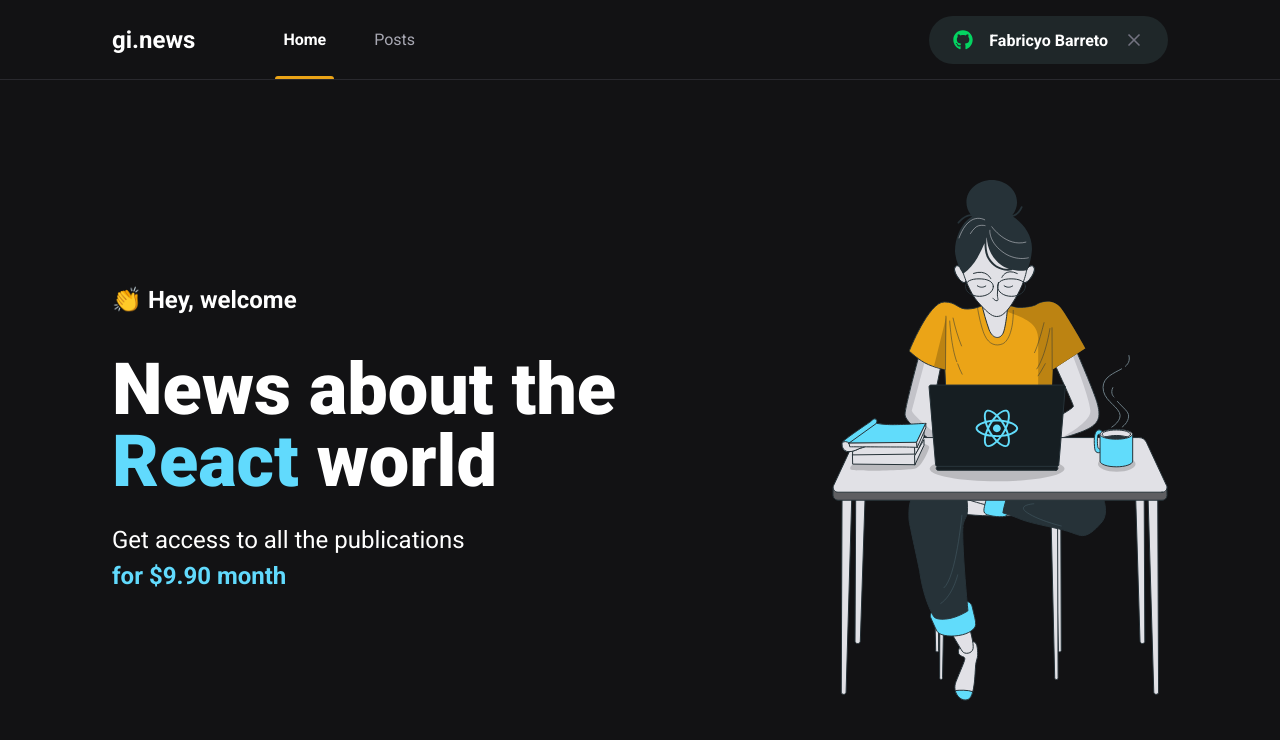
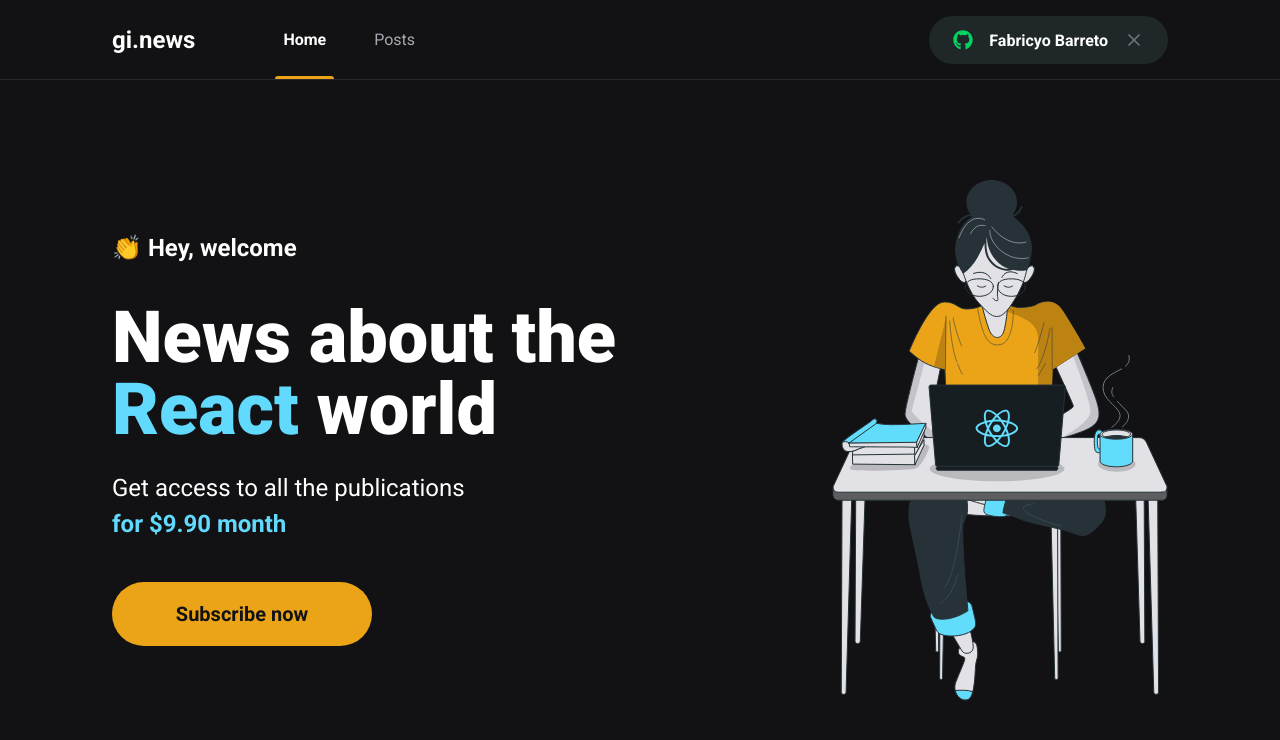
Before and after one commit to gunners-pro/ginews, a Next.js app: page / in a window 1280 px wide. Shown: the top 740 px of the page. Built offline with nearby package versions, Linux system fonts and the light colour scheme.

Commit message:
Component: Foi estruturado/estilizado o SubscribeButton

```diff
--- /dev/null
+++ b/src/components/SubscribeButton/index.tsx
@@ -0,0 +1,9 @@
+import styles from './styles.module.scss';
+
+export function SubscribeButton(): JSX.Element {
+  return (
+    <button type="button" className={styles.subscribeButton}>
+      Subscribe now
+    </button>
+  );
+}
--- /dev/null
+++ b/src/components/SubscribeButton/styles.module.scss
@@ -0,0 +1,18 @@
+.subscribeButton {
+  height: 4rem;
+  width: 260px;
+  border: 0;
+  border-radius: 2rem;
+  background: var(--yellow-500);
+  color: var(--gray-900);
+  font-size: 1.25rem;
+  font-weight: bold;
+  display: flex;
+  align-items: center;
+  justify-content: center;
+  transition: filter 0.2s;
+
+  &:hover {
+    filter: brightness(0.8);
+  }
+}
--- a/src/pages/home.module.scss
+++ b/src/pages/home.module.scss
@@ -37,4 +37,8 @@
       font-weight: bold;
     }
   }
+
+  button {
+    margin-top: 2.5rem;
+  }
 }
--- a/src/pages/index.tsx
+++ b/src/pages/index.tsx
@@ -1,4 +1,5 @@
 import Head from 'next/head';
+import { SubscribeButton } from '../components/SubscribeButton';
 
 import styles from './home.module.scss';
 
@@ -27,6 +28,7 @@
             <br />
             <span>for $9.90 month</span>
           </p>
+          <SubscribeButton />
         </section>
 
         <img src="/images/avatar.svg" alt="Girl coding" />
```
